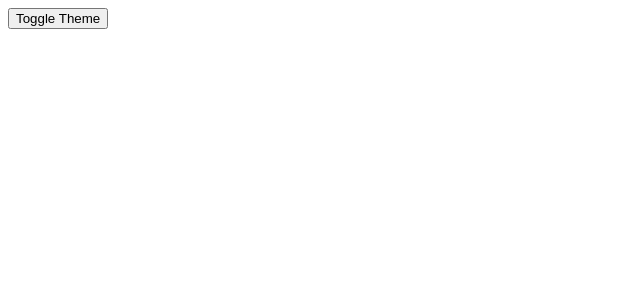
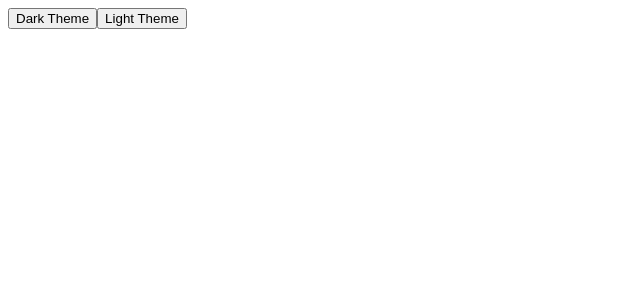
Before and after one commit to AvaPLaIN/Admin-Dashboard, a React (Vite) app: page / in a window 1280 px wide. Shown: the top 300 px of the page, without its empty margins (0-640 px from the left). Built offline with nearby package versions, Linux system fonts and the light colour scheme.

Commit message:
add functionality to toggle between light and dark mode

```diff
--- a/src/App.tsx
+++ b/src/App.tsx
@@ -7,7 +7,8 @@ function App() {
 
   return (
     <Background>
-      <button onClick={() => setTheme?.("dark")}>Toggle Theme</button>
+      <button onClick={() => setTheme?.("dark")}>Dark Theme</button>
+      <button onClick={() => setTheme?.("light")}>Light Theme</button>
     </Background>
   );
 }
--- a/src/providers/ThemeProvider.tsx
+++ b/src/providers/ThemeProvider.tsx
@@ -18,12 +18,14 @@ type ThemesProps = typeof LightTheme | typeof DarkTheme;
 
 // Theme Context Props
 interface ThemeContextProps {
-  theme?: ThemesProps;
+  theme: ThemesProps;
   setTheme?: (newTheme: ThemeProps) => void;
 }
 
 //* Theme Context
-export const ThemeContext = React.createContext<ThemeContextProps>({});
+export const ThemeContext = React.createContext<ThemeContextProps>({
+  theme: LightTheme,
+});
 
 //* Interfaces / Types
 interface ThemeProviderProps {
```
